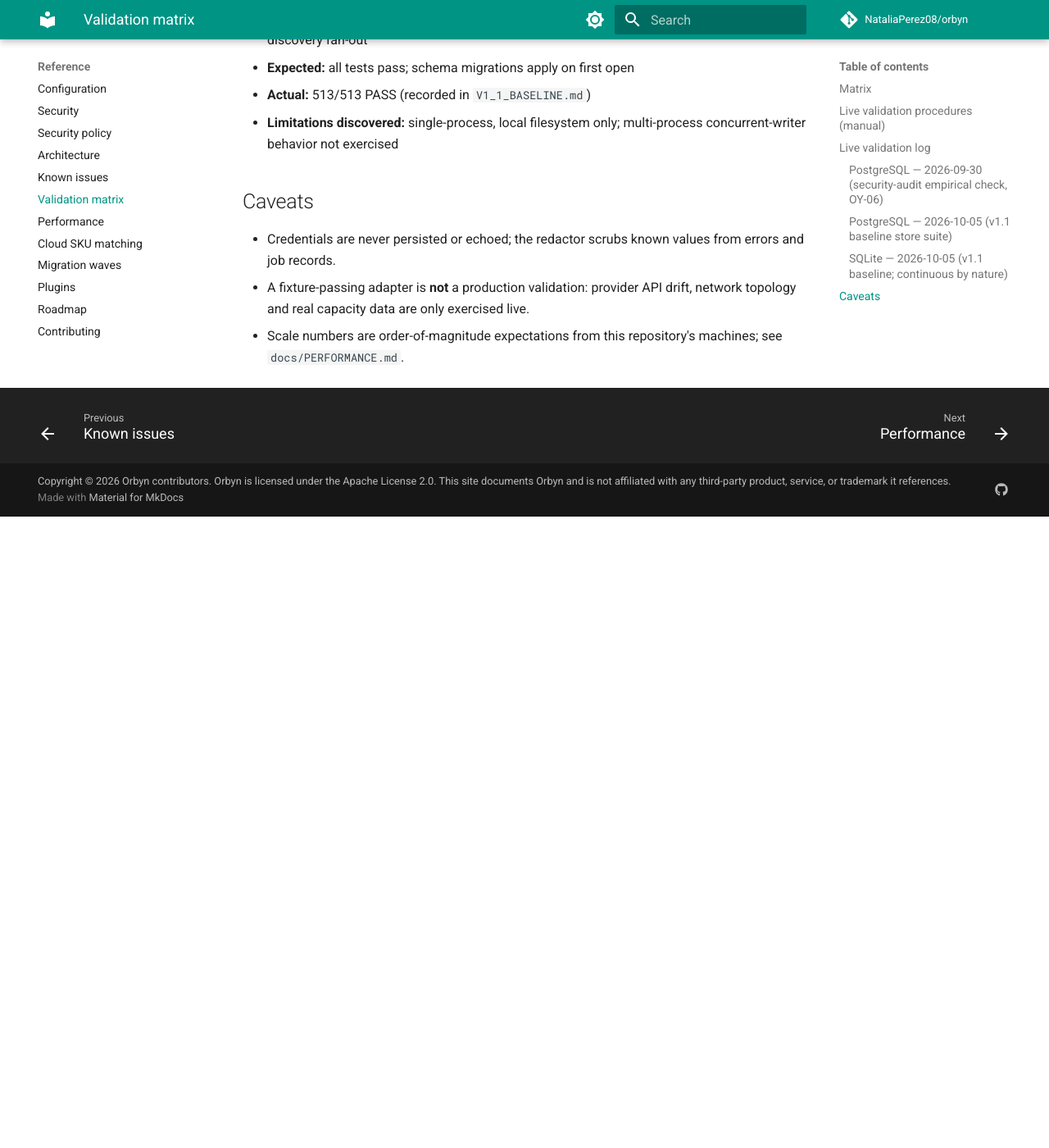
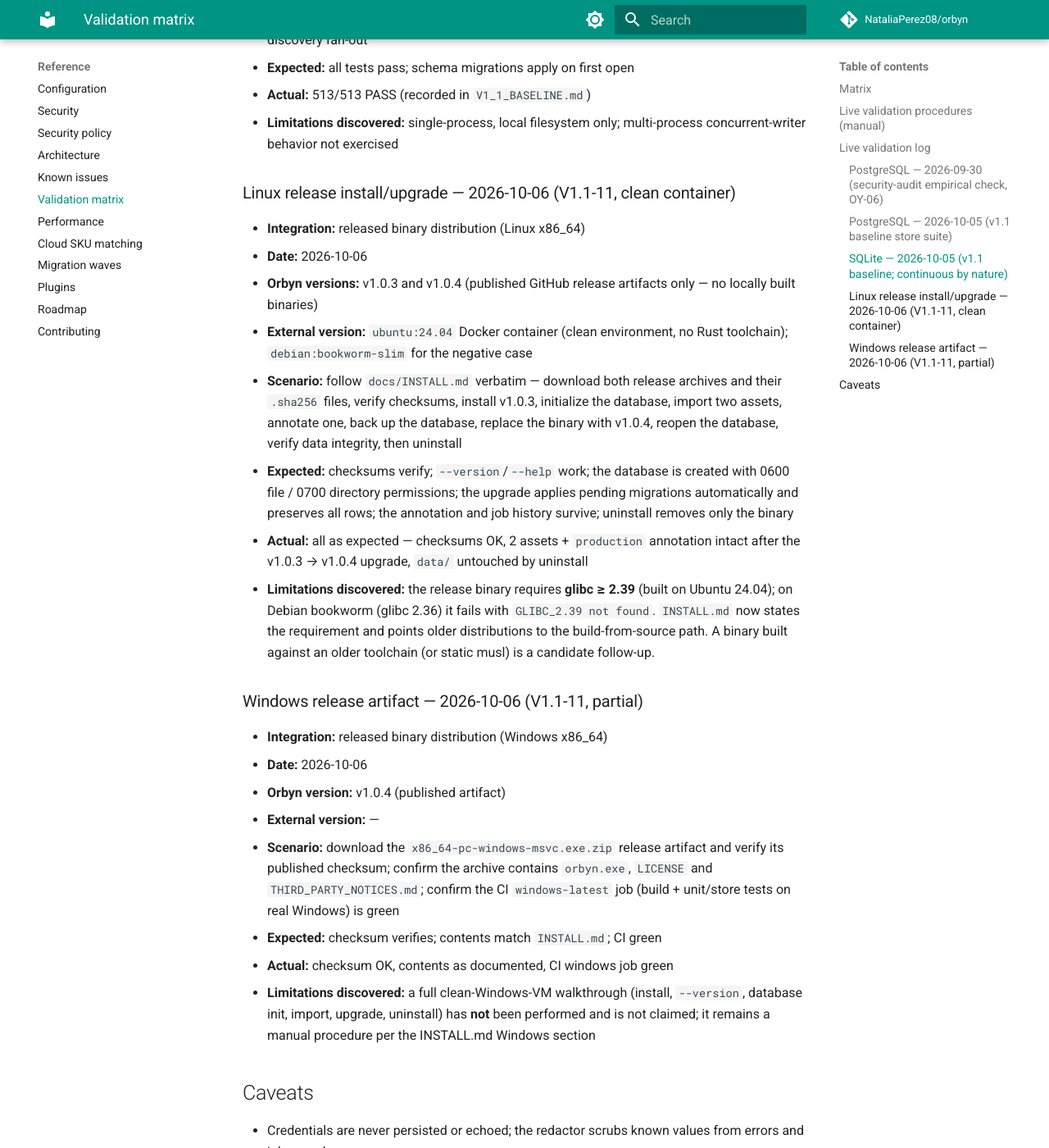
Before and after one commit to NataliaPerez08/orbyn, an MkDocs documentation site: the page built from docs/VALIDATION_MATRIX.md, in a window 1280 px wide and 1400 px high, scrolled down 4925 px. Shown: the whole window at 82% size. Built offline with MkDocs 1.6.1 and Material for MkDocs 9.7.7, drawn with Linux system fonts in a browser that asks for light colours; comment, search, counter and statistics services are not loaded; before the commit the page ends 5555 px from its top, so only the background shows below that.

Commit message:
docs: installation/distribution review from clean environments (V1.1-11)
Validated the INSTALL.md flow verbatim in a clean ubuntu:24.04
container using only published release artifacts: v1.0.3 install,
checksum verification, db init (0600/0700), import + annotate,
backup, binary swap to v1.0.4, automatic migration on reopen with
all data intact, uninstall leaving data/ in place.

Real finding: the release binary requires glibc >= 2.39 (built on
Ubuntu 24.04) and fails on Debian bookworm with a loader error.
INSTALL.md now states the requirement and points older distros to
build-from-source; a static/older-toolchain build is a candidate
follow-up.

Windows: artifact checksum + contents verified, CI windows-latest
job green; the full clean-VM walkthrough is honestly recorded as
not performed.

Also corrected the cli.md audit-trail claim: file/stdin imports
record in the job history, not the audit trail (API imports record
in both) — pre-existing behavior, documented as a variance with a
backlog item instead of a behavior change.

All results recorded in the VALIDATION_MATRIX live log.

```diff
--- a/docs/VALIDATION_MATRIX.md
+++ b/docs/VALIDATION_MATRIX.md
@@ -141,6 +141,49 @@
 - **Limitations discovered:** single-process, local filesystem only;
   multi-process concurrent-writer behavior not exercised
 
+### Linux release install/upgrade — 2026-10-06 (V1.1-11, clean container)
+
+- **Integration:** released binary distribution (Linux x86_64)
+- **Date:** 2026-10-06
+- **Orbyn versions:** v1.0.3 and v1.0.4 (published GitHub release artifacts
+  only — no locally built binaries)
+- **External version:** `ubuntu:24.04` Docker container (clean environment,
+  no Rust toolchain); `debian:bookworm-slim` for the negative case
+- **Scenario:** follow `docs/INSTALL.md` verbatim — download both release
+  archives and their `.sha256` files, verify checksums, install v1.0.3,
+  initialize the database, import two assets, annotate one, back up the
+  database, replace the binary with v1.0.4, reopen the database, verify
+  data integrity, then uninstall
+- **Expected:** checksums verify; `--version`/`--help` work; the database
+  is created with 0600 file / 0700 directory permissions; the upgrade
+  applies pending migrations automatically and preserves all rows; the
+  annotation and job history survive; uninstall removes only the binary
+- **Actual:** all as expected — checksums OK, 2 assets + `production`
+  annotation intact after the v1.0.3 → v1.0.4 upgrade, `data/` untouched
+  by uninstall
+- **Limitations discovered:** the release binary requires **glibc ≥ 2.39**
+  (built on Ubuntu 24.04); on Debian bookworm (glibc 2.36) it fails with
+  `GLIBC_2.39 not found`. `INSTALL.md` now states the requirement and
+  points older distributions to the build-from-source path. A binary built
+  against an older toolchain (or static musl) is a candidate follow-up.
+
+### Windows release artifact — 2026-10-06 (V1.1-11, partial)
+
+- **Integration:** released binary distribution (Windows x86_64)
+- **Date:** 2026-10-06
+- **Orbyn version:** v1.0.4 (published artifact)
+- **External version:** —
+- **Scenario:** download the `x86_64-pc-windows-msvc.exe.zip` release
+  artifact and verify its published checksum; confirm the archive contains
+  `orbyn.exe`, `LICENSE` and `THIRD_PARTY_NOTICES.md`; confirm the CI
+  `windows-latest` job (build + unit/store tests on real Windows) is green
+- **Expected:** checksum verifies; contents match `INSTALL.md`; CI green
+- **Actual:** checksum OK, contents as documented, CI windows job green
+- **Limitations discovered:** a full clean-Windows-VM walkthrough (install,
+  `--version`, database init, import, upgrade, uninstall) has **not** been
+  performed and is not claimed; it remains a manual procedure per the
+  INSTALL.md Windows section
+
 ## Caveats
 
 - Credentials are never persisted or echoed; the redactor scrubs known values
```
Also changed, not shown: docs/BACKLOG.md (+3 -0 lines), docs/INSTALL.md (+6 -0 lines), docs/cli.md (+8 -2 lines).
